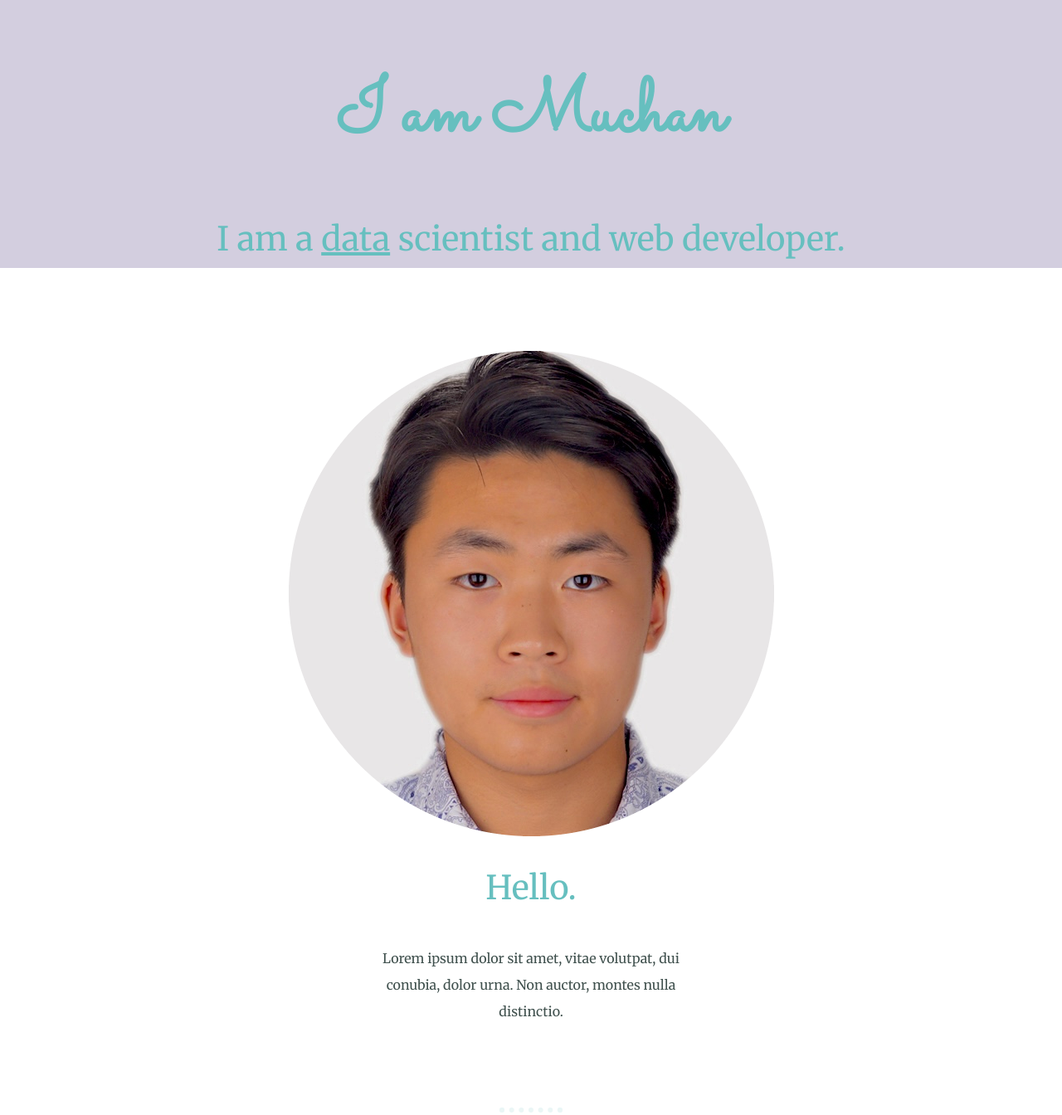
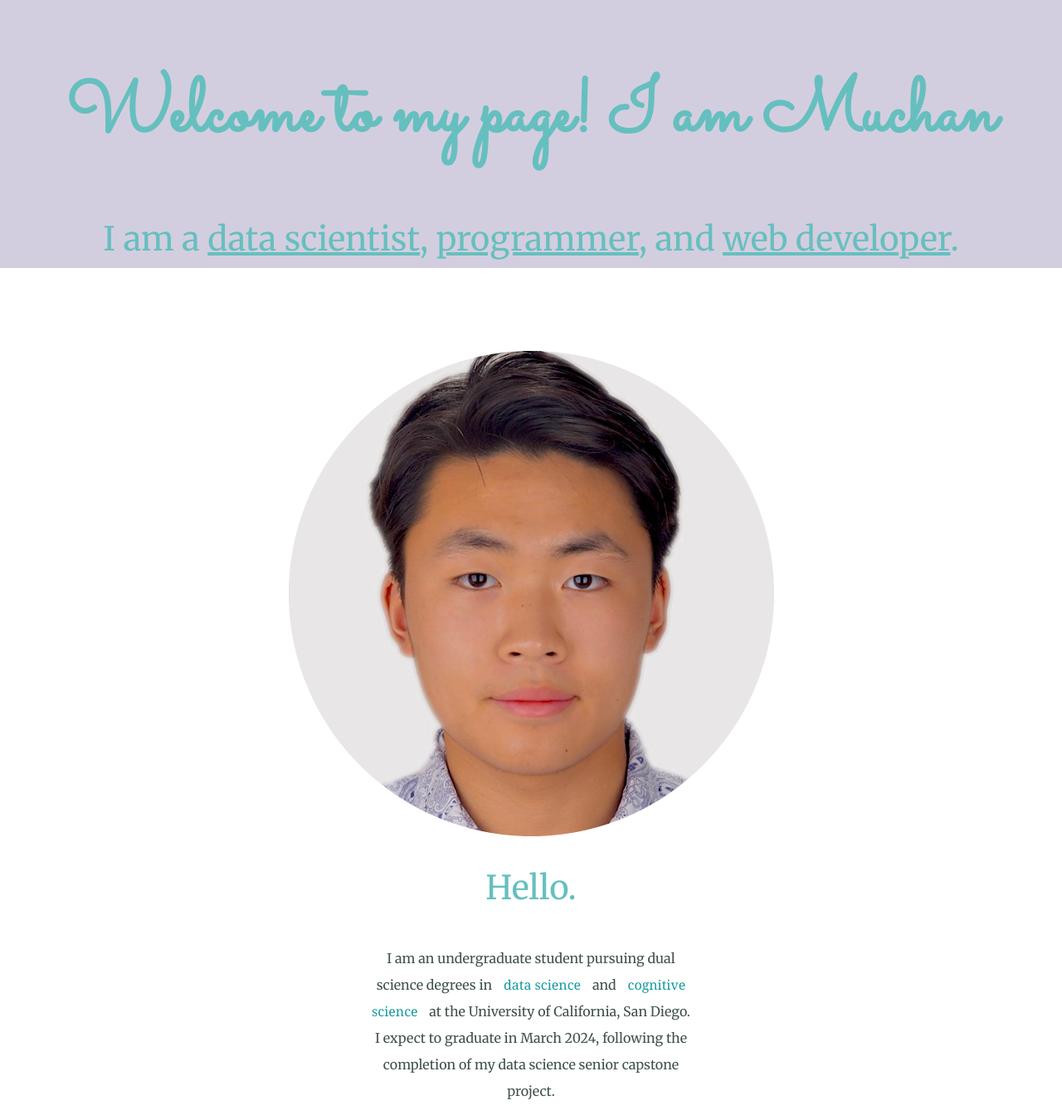
Before and after one commit to Lord-of-Bugs/personal-website, a plain HTML site: page index.html in a window 1280 px wide. Shown: the top 1344 px of the page at 83% size. Drawn offline with Linux system fonts and the light colour scheme.

Commit message:
Add introduction

```diff
--- a/CSS/styles.css
+++ b/CSS/styles.css
@@ -60,7 +60,7 @@ hr {
     padding: 50px 0 20px;
 }
 
-.data {
+.data, .programmer, .web {
     text-decoration: underline;
 }
 
--- a/index.html
+++ b/index.html
@@ -13,14 +13,18 @@
 
 <body>
     <div class="top-container">
-        <h1>I am Muchan</h1>
-        <h2>I am a <span class="data">data</span> scientist and web developer.</h2>
+        <h1>Welcome to my page! I am Muchan</h1>
+        <h2>I am a <span class="data">data scientist</span>, <span class="programmer">programmer</span>, and
+            <span class="web">web developer</span>.</h2>
     </div>
     <div class="middle-container">
       <div class="profile">
         <img src="images/muchan.png" alt="Muchan">
         <h2>Hello.</h2>
-        <p class="introduction">Lorem ipsum dolor sit amet, vitae volutpat, dui conubia, dolor urna. Non auctor, montes nulla distinctio.</p>
+        <p class="introduction">I am an undergraduate student pursuing dual science degrees in
+            <a href="https://datascience.ucsd.edu/">data science</a> and <a href="https://cogsci.ucsd.edu/">cognitive science</a>
+            at the University of California, San Diego. I expect to graduate in March 2024, following the completion
+            of my data science senior capstone project.</p>
       </div>
       <hr>
       <div class="skills">
```
